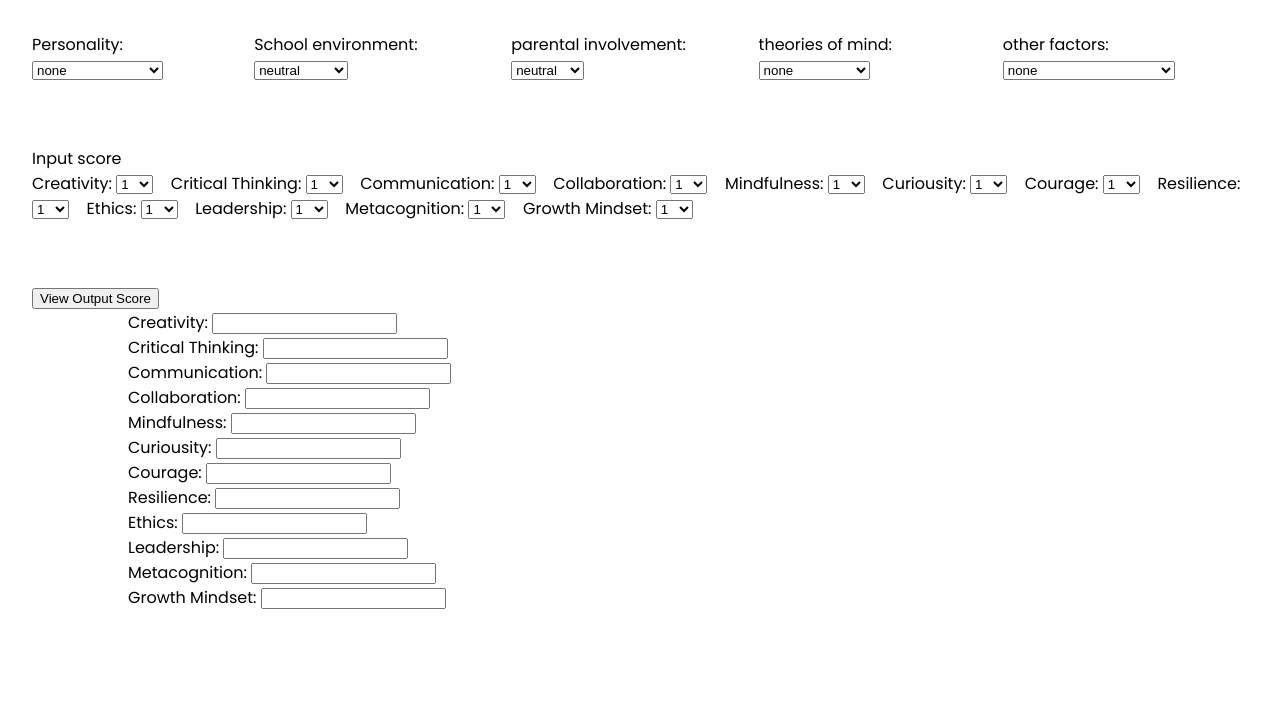
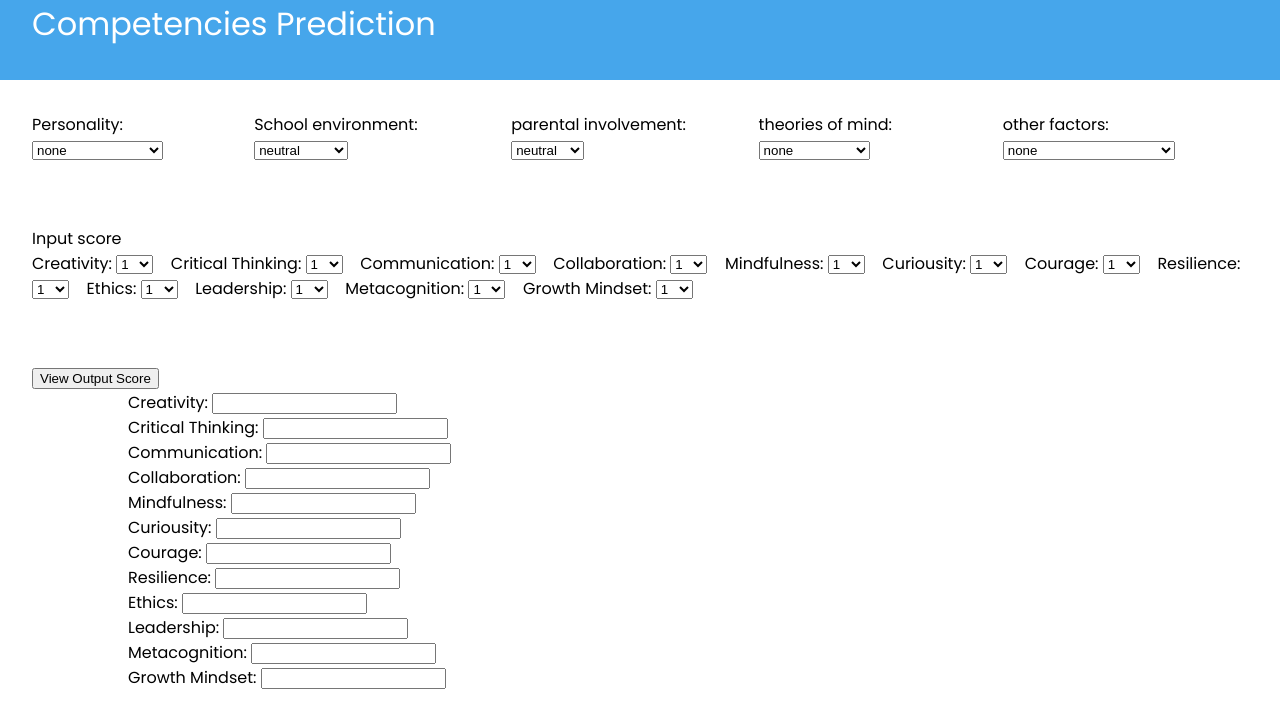
Before and after one commit to Ting7630183/Competencies, a plain HTML site: page index.html in a window 1280 px wide. Drawn offline with Linux system fonts and the light colour scheme.

Commit message:
add some style on the page

```diff
--- a/index.html
+++ b/index.html
@@ -9,6 +9,10 @@
   </head>
 
   <body>
+    <div class="top-title">
+      <a class="text-title">Competencies Prediction</a>
+    </div>
+
     <div class="selection-container">
       <div class="character-container">
         <label for="characters">Personality:</label>
--- a/styles/style-home.css
+++ b/styles/style-home.css
@@ -1,6 +1,18 @@
 body {
     margin: 0;
     font-family: 'Poppins', sans-serif;
+}
+.top-title{
+    background-color: #46A6EB;
+    height: 5em;
+}
+
+.text-title{
+    color:white;
+    font-size: 2em;
+    /* text-align: center; */
+    margin-left: 1em;
+    margin-top:1em;
 }
 
 
```
